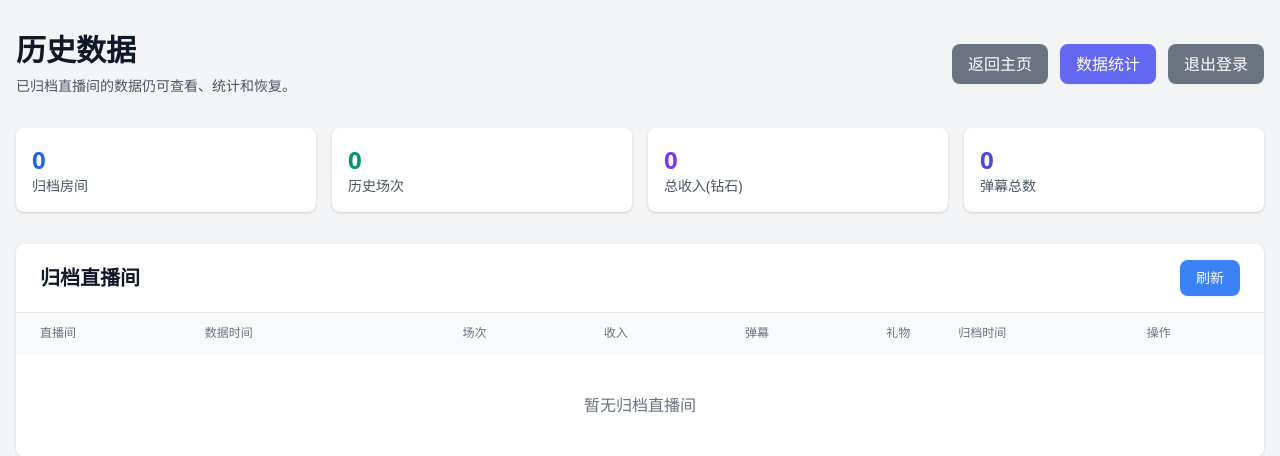
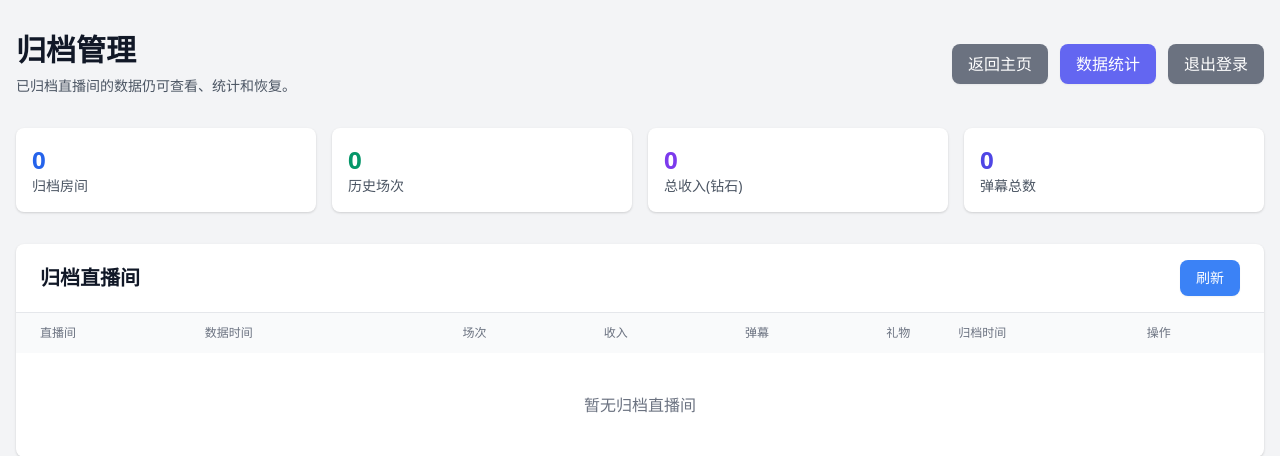
Before and after one commit to lln556/DouyinLiveHub, a Flask app: page /history in a window 1280 px wide. Shown: the top 456 px of the page. Run offline with Flask 3, Linux system fonts and the light colour scheme; data that the repository does not hold is empty.

Commit message:
refactor(ui): 统一归档相关命名，消除歧义
将「历史数据」和「历史归档」统一调整为「归档管理」和「已归档」，
使功能语义更清晰：
- 主页统计卡片：历史归档 → 已归档
- 主页导航按钮：历史数据 → 归档管理
- 归档页面标题：历史数据 → 归档管理

避免用户混淆「历史数据」的含义（是归档房间？还是历史记录？）

```diff
--- a/templates/history.html
+++ b/templates/history.html
@@ -3,7 +3,7 @@
 <head>
     <meta charset="UTF-8">
     <meta name="viewport" content="width=device-width, initial-scale=1.0">
-    <title>历史数据 - 抖音直播监控平台</title>
+    <title>归档管理 - 抖音直播监控平台</title>
     <link rel="icon" type="image/svg+xml" href="/static/favicon.svg">
     <link rel="shortcut icon" type="image/svg+xml" href="/favicon.ico">
     <script src="https://cdn.jsdelivr.net/npm/vue@2.6.14"></script>
@@ -38,7 +38,7 @@
     <div id="app" v-cloak class="container mx-auto px-4 py-8">
         <div class="flex flex-col lg:flex-row lg:items-center justify-between gap-4 mb-8">
             <div>
-                <h1 class="text-3xl font-bold">历史数据</h1>
+                <h1 class="text-3xl font-bold">归档管理</h1>
                 <p class="text-sm text-gray-600 mt-2">已归档直播间的数据仍可查看、统计和恢复。</p>
             </div>
             <div class="flex flex-wrap gap-3">
--- a/templates/index.html
+++ b/templates/index.html
@@ -832,7 +832,7 @@
                     数据统计
                 </a>
                 <a href="/history" class="ui-btn ui-btn-blue">
-                    历史数据
+                    归档管理
                 </a>
                 <a href="/logout" class="ui-btn ui-btn-slate">
                     退出登录
@@ -859,7 +859,7 @@
             </div>
             <div class="stat-card" style="--stat-color: var(--accent);">
                 <div class="stat-value" v-text="stats.archived_rooms || 0"></div>
-                <div class="stat-label">历史归档</div>
+                <div class="stat-label">已归档</div>
                 <div class="stat-note">可恢复历史数据</div>
             </div>
         </section>
```
